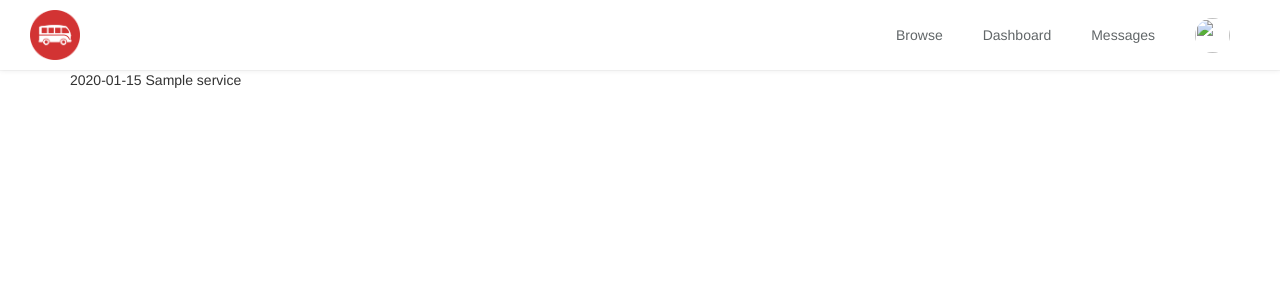
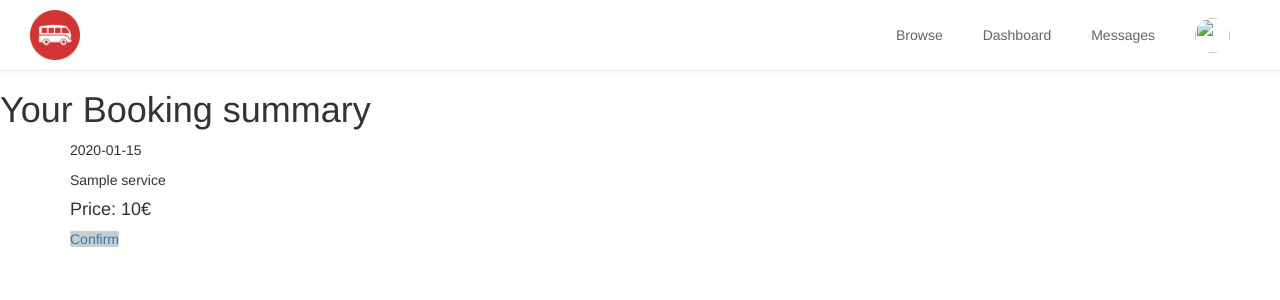
Before and after one commit to GeorgesLorre/airbnb-clone, a Rails app: page /services/1/bookings/1 in a window 1280 px wide. Shown: the top 300 px of the page. Run offline with Rails 7, Linux system fonts and the light colour scheme; a user stored in the database is signed in; tables that the repository leaves empty hold one stand-in row (values such as "Sample post"); style sheets or scripts are compiled from the project's sources; parts of the project's set-up code (start-up, migrations or seed data) failed here and were passed over; some libraries are stand-ins or nearby versions.

Commit message:
before implement new style

```diff
--- /dev/null
+++ b/app/assets/stylesheets/pages/_booking.scss
@@ -0,0 +1,8 @@
+.btn-yours{
+  background-color: #C9CDCD;
+  box-shadow: 33px;
+  border-radius: 2px;
+  text-transform: bold;
+  box-shadow: 5px;
+
+}
--- a/app/assets/stylesheets/pages/_index.scss
+++ b/app/assets/stylesheets/pages/_index.scss
@@ -1,5 +1,6 @@
 // Import page-specific CSS files here.
 @import "home";
+@import "booking";
 
 @import "show";
 
@@ -22,7 +23,7 @@
   height: 60vh;
 }
 .banner-content {
-  padding-top: 50px;
+  padding-top: 100px;
 }
 
 .card-footer{
--- a/app/views/bookings/show.html.erb
+++ b/app/views/bookings/show.html.erb
@@ -1,4 +1,23 @@
+
+
+<!DOCTYPE html>
+<html lang="en">
+<head>
+  <meta charset="UTF-8">
+  <title>Your booking summary</title>
+</head>
+<body>
+<div class="tittle">
+  <h1>Your Booking summary</h1>
+</div>
 <div class="container">
-  <%= @booking.date %>
-  <%= @booking.service.name %>
+  <p><%= @booking.date %></p>
+  <p><%= @booking.service.name %></p>
+  <p><h4>Price: <%= @booking.price%>€</h4>
+  </p>
+  <a href="" class="btn-yours">Confirm </a>
 </div>
+
+
+</body>
+</html>
```
